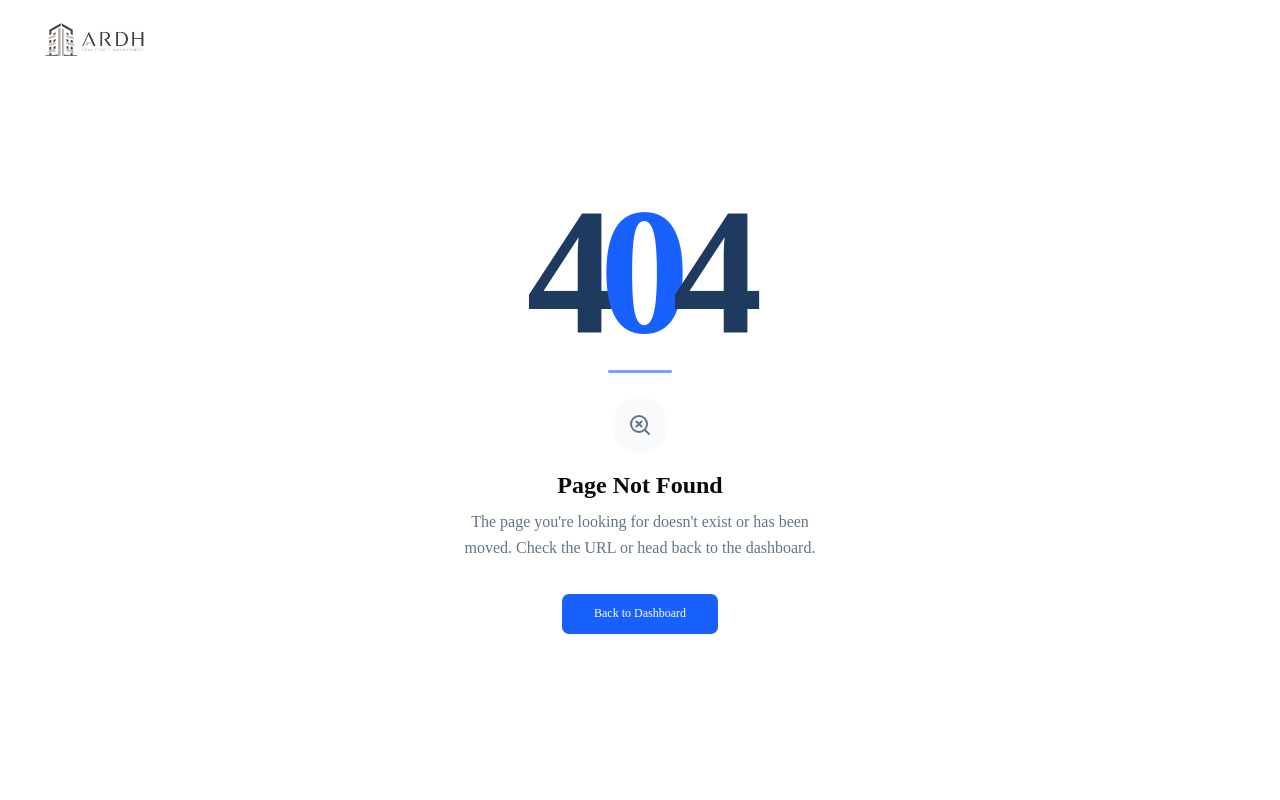
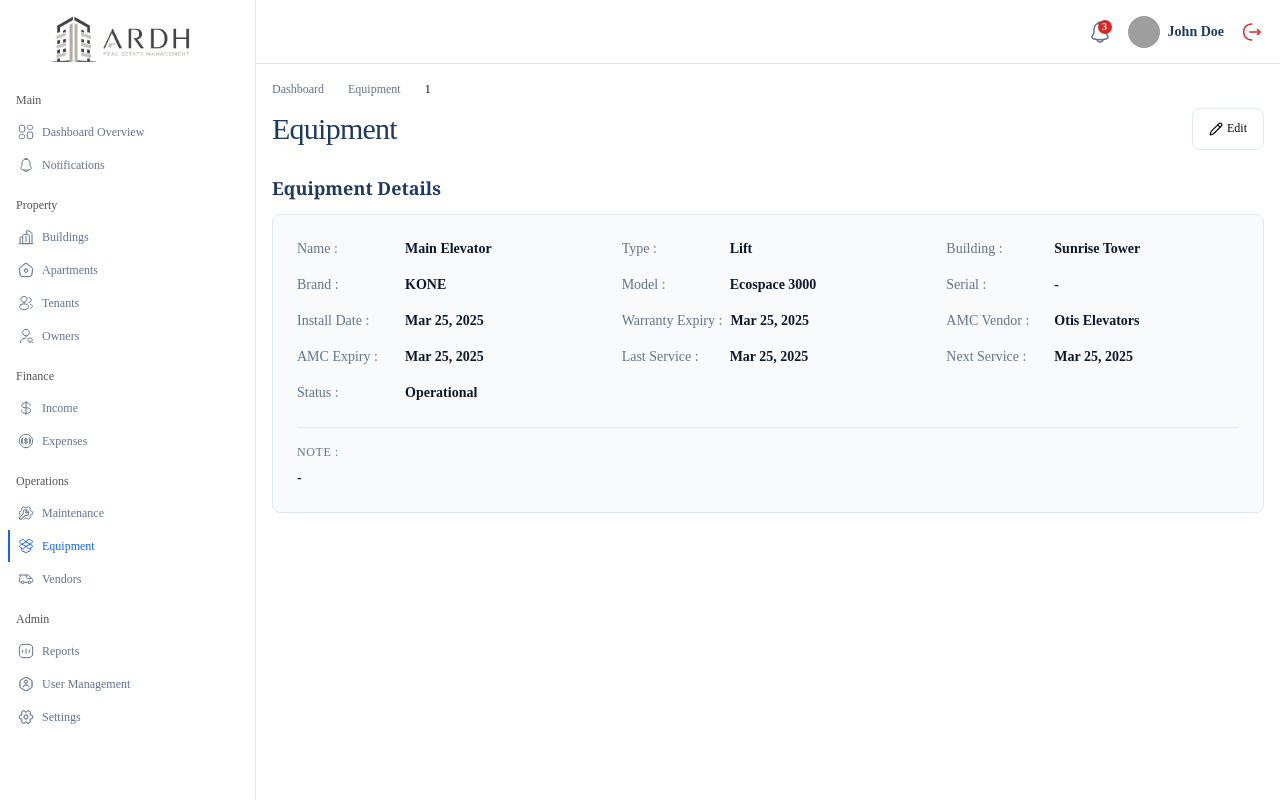
Before and after one commit to ArunRoy404/ardh-frontend, a React (Vite) app: page /equipment/1 in a window 1280 px wide. Before the commit this address had no page. Built offline with nearby package versions, Linux system fonts and the light colour scheme; grey boxes are pictures that could not be loaded; some icons are missing.

Commit message:
feat: implement equipment and vendor details pages with zustand store and routing integration

```diff
--- /dev/null
+++ b/src/components/EquipmentDetails/EquipmentDetailsInfo.jsx
@@ -0,0 +1,47 @@
+import CommonDetailCard from "@/components/shared/DetailCard/CommonDetailCard"
+import CommonDetailLabel from "@/components/shared/DetailCard/CommonDetailLabel"
+
+const EquipmentDetailsInfo = ({ details }) => {
+  return (
+    <CommonDetailCard title="Equipment Details" cardClassName="text-sm">
+      <div className="space-y-6">
+        <div className="grid grid-cols-1 md:grid-cols-3 gap-y-4 gap-x-8">
+          {/* Column 1 */}
+          <div className="space-y-4">
+            <CommonDetailLabel label="Name" value={details.name} />
+            <CommonDetailLabel label="Brand" value={details.brand} />
+            <CommonDetailLabel label="Install Date" value={details.installDate} />
+            <CommonDetailLabel label="AMC Expiry" value={details.amcExpiry} />
+            <CommonDetailLabel label="Status" value={details.status} />
+          </div>
+
+          {/* Column 2 */}
+          <div className="space-y-4">
+            <CommonDetailLabel label="Type" value={details.type} />
+            <CommonDetailLabel label="Model" value={details.model} />
+            <CommonDetailLabel label="Warranty Expiry" value={details.warrantyExpiry} />
+            <CommonDetailLabel label="Last Service" value={details.lastService} />
+          </div>
+
+          {/* Column 3 */}
+          <div className="space-y-4">
+            <CommonDetailLabel label="Building" value={details.building} />
+            <CommonDetailLabel label="Serial" value={details.serial} />
+            <CommonDetailLabel label="AMC Vendor" value={details.amcVendor} />
+            <CommonDetailLabel label="Next Service" value={details.nextService} />
+          </div>
+        </div>
+
+        {/* Note section */}
+        <div className="border-t border-border pt-4 space-y-2">
+          <span className="text-dark-gray font-normal text-xs uppercase tracking-wider block">Note :</span>
+          <p className="text-dark-accent font-semibold text-sm">
+            {details.note}
+          </p>
+        </div>
+      </div>
+    </CommonDetailCard>
+  )
+}
+
+export default EquipmentDetailsInfo
--- /dev/null
+++ b/src/components/VendorDetails/VendorDetailsInfo.jsx
@@ -0,0 +1,37 @@
+import CommonDetailCard from "@/components/shared/DetailCard/CommonDetailCard"
+import CommonDetailLabel from "@/components/shared/DetailCard/CommonDetailLabel"
+
+const VendorDetailsInfo = ({ details }) => {
+  return (
+    <CommonDetailCard title="Vendor Details" cardClassName="text-sm">
+      <div className="space-y-6">
+        <div className="grid grid-cols-1 md:grid-cols-2 gap-y-4 gap-x-8">
+          {/* Column 1 */}
+          <div className="space-y-4">
+            <CommonDetailLabel label="Name" value={details.name} />
+            <CommonDetailLabel label="Company" value={details.company} />
+            <CommonDetailLabel label="Vendor Type / Service" value={details.vendorType} />
+            <CommonDetailLabel label="Address" value={details.address} />
+          </div>
+
+          {/* Column 2 */}
+          <div className="space-y-4">
+            <CommonDetailLabel label="Phone Number" value={details.phone} />
+            <CommonDetailLabel label="Email" value={details.email} />
+            <CommonDetailLabel label="GST Number" value={details.gstNumber} />
+          </div>
+        </div>
+
+        {/* Note section */}
+        <div className="border-t border-border pt-4 space-y-2">
+          <span className="text-dark-gray font-normal text-xs uppercase tracking-wider block">Note :</span>
+          <p className="text-dark-accent font-semibold text-sm">
+            {details.note}
+          </p>
+        </div>
+      </div>
+    </CommonDetailCard>
+  )
+}
+
+export default VendorDetailsInfo
--- /dev/null
+++ b/src/dummyData/equipmentDetailsRecords.js
@@ -0,0 +1,16 @@
+export const equipmentDetails = {
+  name: "Main Elevator",
+  type: "Lift",
+  building: "Sunrise Tower",
+  brand: "KONE",
+  model: "Ecospace 3000",
+  serial: "-",
+  installDate: "Mar 25, 2025",
+  warrantyExpiry: "Mar 25, 2025",
+  amcVendor: "Otis Elevators",
+  amcExpiry: "Mar 25, 2025",
+  lastService: "Mar 25, 2025",
+  nextService: "Mar 25, 2025",
+  status: "Operational",
+  note: "-"
+}
--- /dev/null
+++ b/src/dummyData/vendorDetailsRecords.js
@@ -0,0 +1,10 @@
+export const vendorDetails = {
+  name: "QuickFix Plumbing",
+  company: "QuickFix",
+  vendorType: "Plumbing",
+  address: "Hydrabad, India",
+  phone: "+91 9988776655",
+  email: "example@example.com",
+  gstNumber: "12355",
+  note: "-"
+}
--- /dev/null
+++ b/src/dummyDataStore/useEquipmentDetailsStore.js
@@ -0,0 +1,9 @@
+import { create } from "zustand"
+import { equipmentDetails } from "../dummyData/equipmentDetailsRecords"
+
+const useEquipmentDetailsStore = create((set) => ({
+    equipmentDetails,
+    setEquipmentDetails: (newData) => set({ equipmentDetails: newData }),
+}))
+
+export default useEquipmentDetailsStore
--- /dev/null
+++ b/src/dummyDataStore/useVendorDetailsStore.js
@@ -0,0 +1,9 @@
+import { create } from "zustand"
+import { vendorDetails } from "../dummyData/vendorDetailsRecords"
+
+const useVendorDetailsStore = create((set) => ({
+    vendorDetails,
+    setVendorDetails: (newData) => set({ vendorDetails: newData }),
+}))
+
+export default useVendorDetailsStore
--- /dev/null
+++ b/src/pages/EquipmentDetails/EquipmentDetailsPage.jsx
@@ -0,0 +1,31 @@
+import { Pencil } from "lucide-react"
+import DashboardHeader from "@/components/DashboardLayout/DashbaordHeader"
+import { Button } from "@/components/ui/button"
+import EquipmentDetailsInfo from "@/components/EquipmentDetails/EquipmentDetailsInfo"
+import useEquipmentDetailsStore from "@/dummyDataStore/useEquipmentDetailsStore"
+
+const EquipmentDetailsPage = () => {
+  const { equipmentDetails } = useEquipmentDetailsStore()
+
+  return (
+    <div className="flex flex-col gap-6 w-full pb-10">
+      {/* Header Block with Breadcrumbs */}
+      <DashboardHeader
+        title="Equipment"
+        showBreadcrumb
+      >
+        <div className="flex items-center gap-3">
+          <Button variant="outline" isNotImplemented>
+            <Pencil className="w-4 h-4" />
+            Edit
+          </Button>
+        </div>
+      </DashboardHeader>
+
+      {/* Equipment Details Block */}
+      <EquipmentDetailsInfo details={equipmentDetails} />
+    </div>
+  )
+}
+
+export default EquipmentDetailsPage
--- /dev/null
+++ b/src/pages/VendorDetails/VendorsDetailsPage.jsx
@@ -0,0 +1,31 @@
+import { Pencil } from "lucide-react"
+import DashboardHeader from "@/components/DashboardLayout/DashbaordHeader"
+import { Button } from "@/components/ui/button"
+import VendorDetailsInfo from "@/components/VendorDetails/VendorDetailsInfo"
+import useVendorDetailsStore from "@/dummyDataStore/useVendorDetailsStore"
+
+const VendorsDetailsPage = () => {
+  const { vendorDetails } = useVendorDetailsStore()
+
+  return (
+    <div className="flex flex-col gap-6 w-full pb-10">
+      {/* Header Block with Breadcrumbs */}
+      <DashboardHeader
+        title="Vendors"
+        showBreadcrumb
+      >
+        <div className="flex items-center gap-3">
+          <Button variant="outline" isNotImplemented>
+            <Pencil className="w-4 h-4" />
+            Edit
+          </Button>
+        </div>
+      </DashboardHeader>
+
+      {/* Vendor Details Block */}
+      <VendorDetailsInfo details={vendorDetails} />
+    </div>
+  )
+}
+
+export default VendorsDetailsPage
```
Also changed, not shown: src/router/DashboardRoute.jsx (+11 -0 lines).
